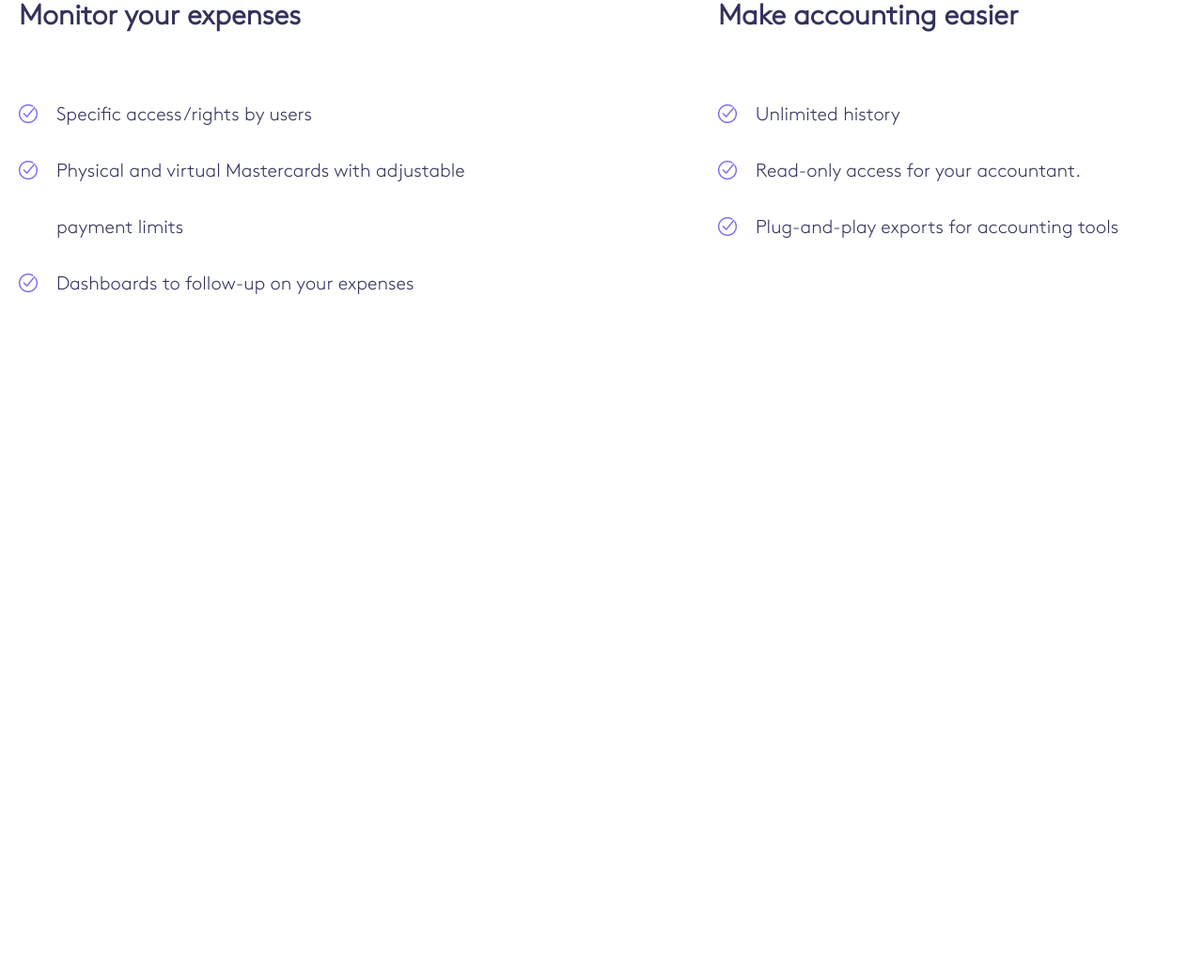
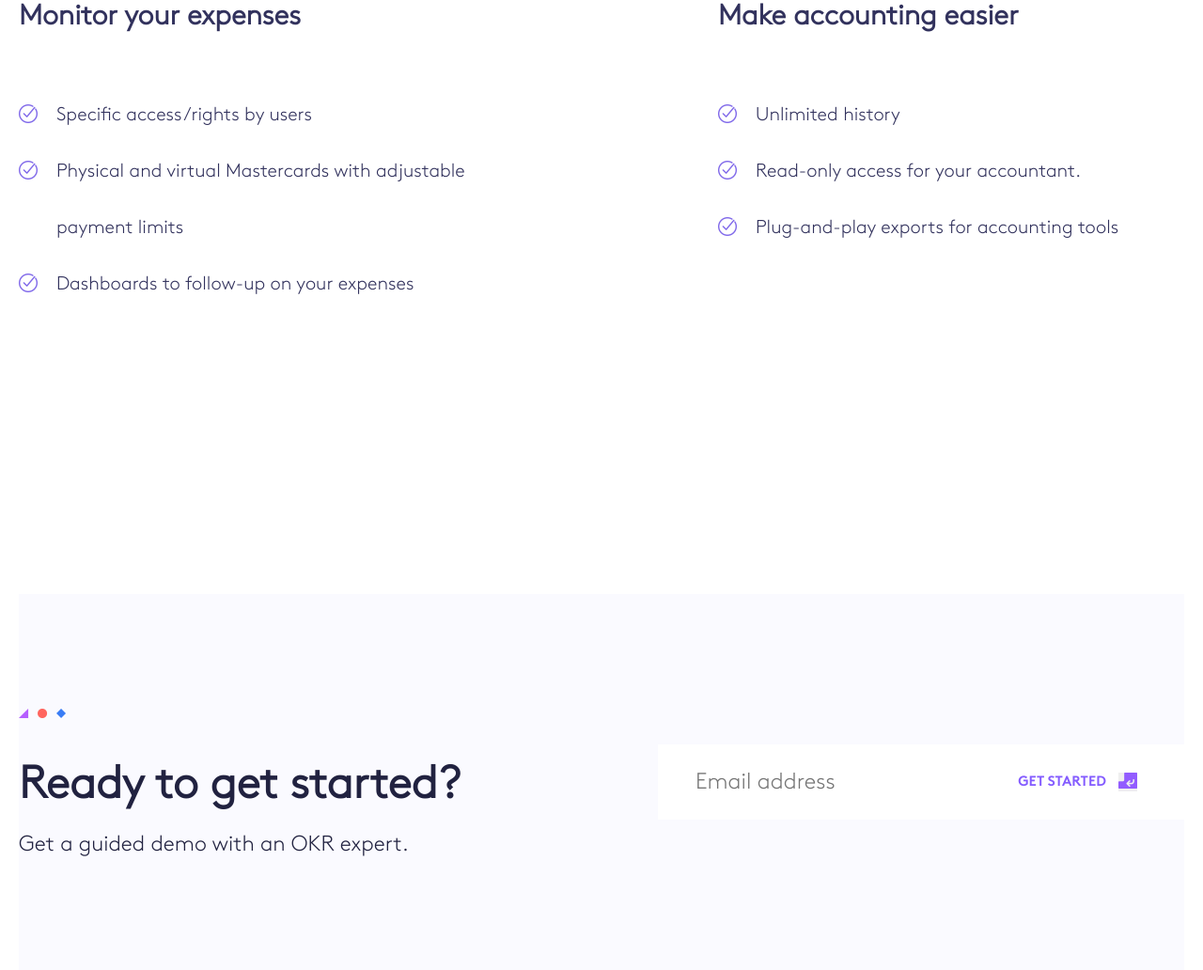
Before and after one commit to Donche-Pipin/Donche-Pipin.github.io, a plain HTML site: page Projects/Gohub/index.html in a window 1280 px wide. Shown: the part 6097-7129 px from the top of the page at 94% size. Before the commit the page ends 6729 px from the top, so only its background shows below. Drawn offline with Linux system fonts and the light colour scheme; a web font is replaced by a local one.

Commit message:
add new block

```diff
--- a/Projects/Gohub/index.html
+++ b/Projects/Gohub/index.html
@@ -445,7 +445,33 @@
             </div>
           </div>
         </section>
-        <section></section>
+        <section class="ready">
+          <div class="ready-wrapper">
+            <div class="ready-container">
+              <img class="ready__img" src="./images/figure.png" alt="icon" />
+              <h2 class="ready__title">Ready to get started?</h2>
+              <p class="ready__subtitle">
+                Get a guided demo with an OKR expert.
+              </p>
+            </div>
+            <div class="ready-form">
+              <form class="mini-form" name="last-form" method="post" action="#">
+                <input
+                  class="form__field form__field_form_sub"
+                  type="email"
+                  name="email"
+                  placeholder="Email address"
+                />
+                <button class="open-form-button open-form-button_button_sub">
+                  get started
+                </button>
+                <button class="send-email" type="submit">
+                  <img src="./images/enter_icon.png" />
+                </button>
+              </form>
+            </div>
+          </div>
+        </section>
         <section></section>
       </main>
       <footer></footer>
--- a/Projects/Gohub/style.css
+++ b/Projects/Gohub/style.css
@@ -518,8 +518,6 @@
   color: #32325d;
 }
 
-.advantages-list {
-}
 .advantages__item {
   font-family: "Brown-Light";
   font-size: 20px;
@@ -528,3 +526,81 @@
   background: url("./images/list_icon.jpg") no-repeat 0 19px;
   padding-left: 40px;
 }
+
+.ready {
+  width: 100%;
+  height: auto;
+  background-color: #fafaff;
+}
+
+.ready-wrapper {
+  max-width: 1240px;
+  min-height: 160px;
+  padding: 120px 0;
+  margin: 0 auto;
+  display: flex;
+  flex-wrap: wrap;
+  justify-content: space-between;
+  align-items: center;
+}
+
+.ready-container {
+  max-width: 500px;
+  height: auto;
+}
+
+.ready__img {
+  margin-bottom: 45px;
+}
+
+.ready__title {
+  font-family: "Brown-light";
+  font-size: 48px;
+  color: #212240;
+  margin-bottom: 30px;
+}
+
+.ready__subtitle {
+  font-family: "Brown-Light";
+  font-size: 23px;
+  color: #212240;
+}
+
+.ready-form {
+  background-color: #fff;
+  max-width: 560px;
+  width: 100%;
+  height: 80px;
+  padding: 0 30px;
+  box-sizing: border-box;
+}
+
+.mini-form {
+  width: 100%;
+  height: 100%;
+  display: flex;
+  align-items: center;
+}
+.form__field_form_sub {
+  border: none;
+  width: 70%;
+}
+
+.form__field_form_sub:focus {
+  border: 1px solid #212240;
+}
+
+.open-form-button_button_sub {
+  width: 100px;
+  height: auto;
+  background-color: #fff;
+  color: #845cff;
+  border: none;
+  font-size: 15px;
+}
+
+.send-email {
+  margin-left: 10px;
+  border: none;
+  outline: none;
+}
```
Also changed, not shown: Projects/Gohub/images/enter_icon.png (added).
